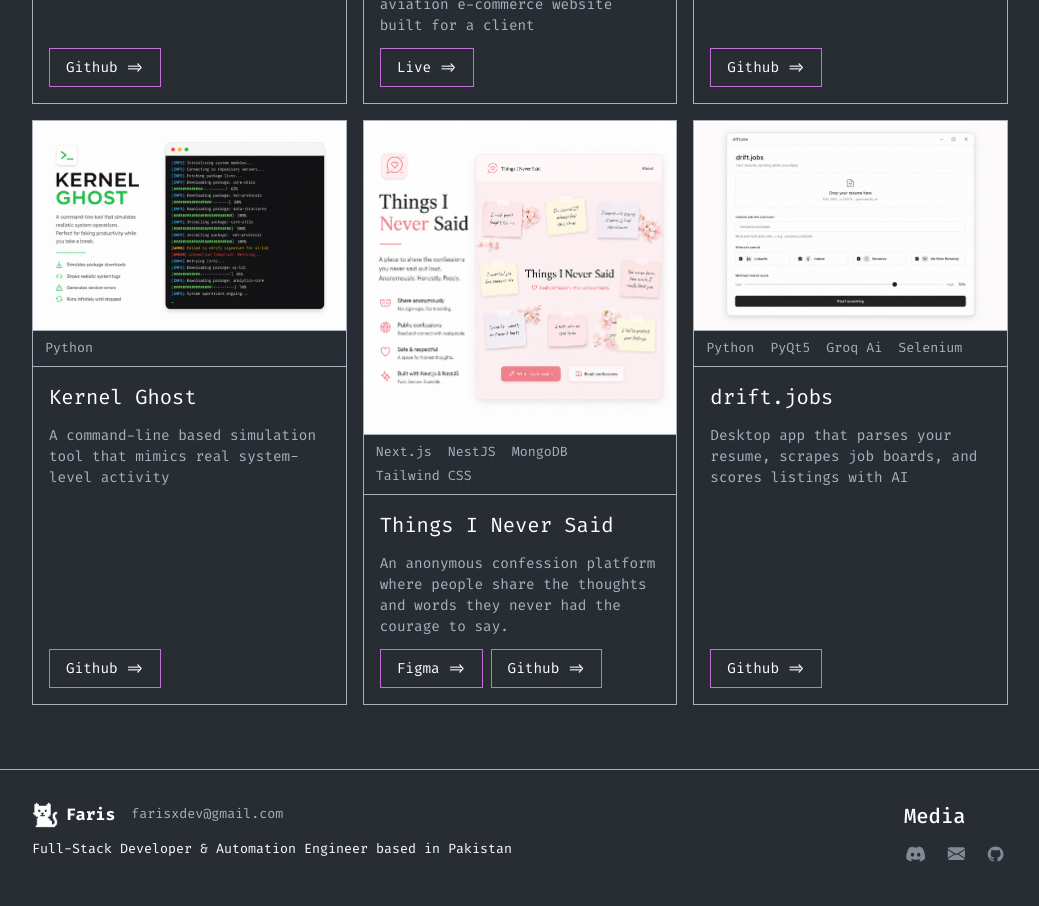
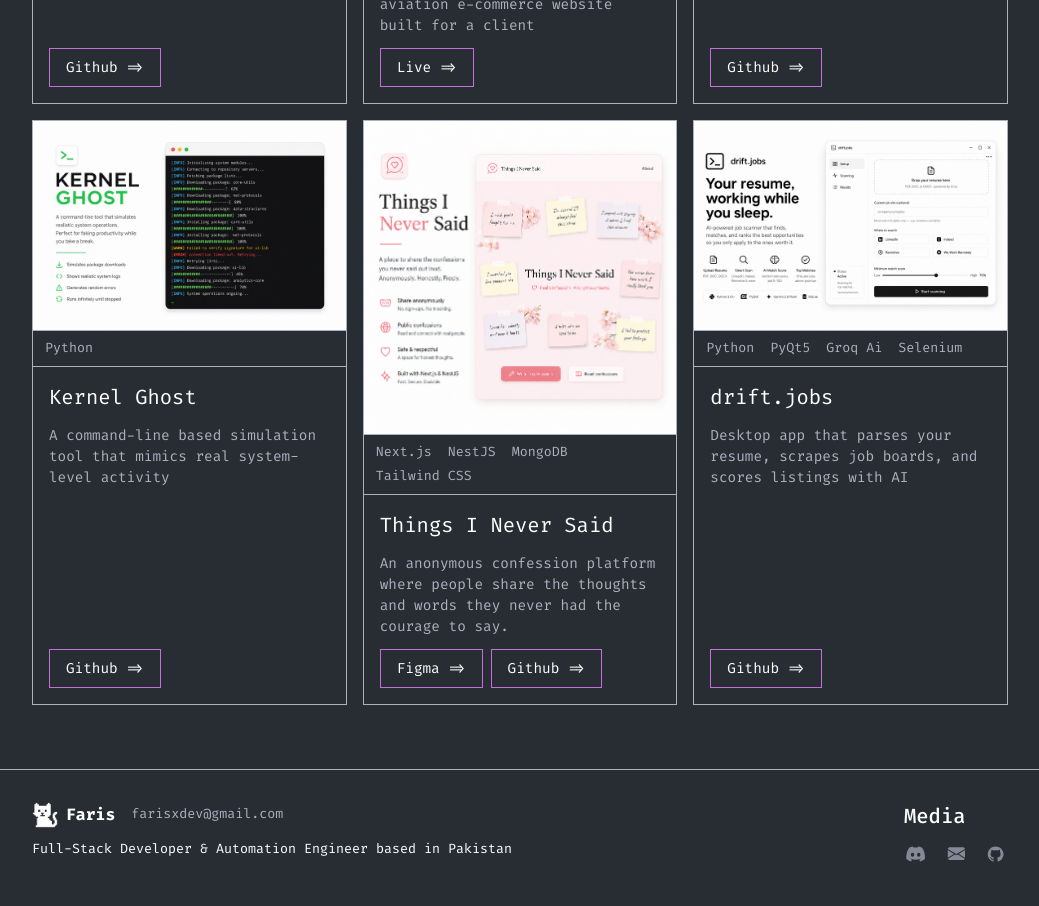
Before and after one commit to farixdev/protfolio, a Next.js app: page /projects in a window 1280 px wide. Shown: the part 1340-2246 px from the top of the page, without its empty margins (120-1159 px from the left). Built offline with nearby package versions, Linux system fonts and the light colour scheme.

Commit message:
changed picture of the drift project

```diff
--- a/src/app/projects/page.js
+++ b/src/app/projects/page.js
@@ -131,7 +131,7 @@
     },
 
       {
-      image: "/icons/drift.png",
+      image: "/icons/drift2.png",
       techs: ["Python", "PyQt5", "Groq Ai", "Selenium",],
       name: "drift.jobs",
       desc: " Desktop app that parses your resume, scrapes job boards, and scores listings with AI",
```
Also changed, not shown: public/icons/drift.png (deleted), public/icons/drift2.png (added).
